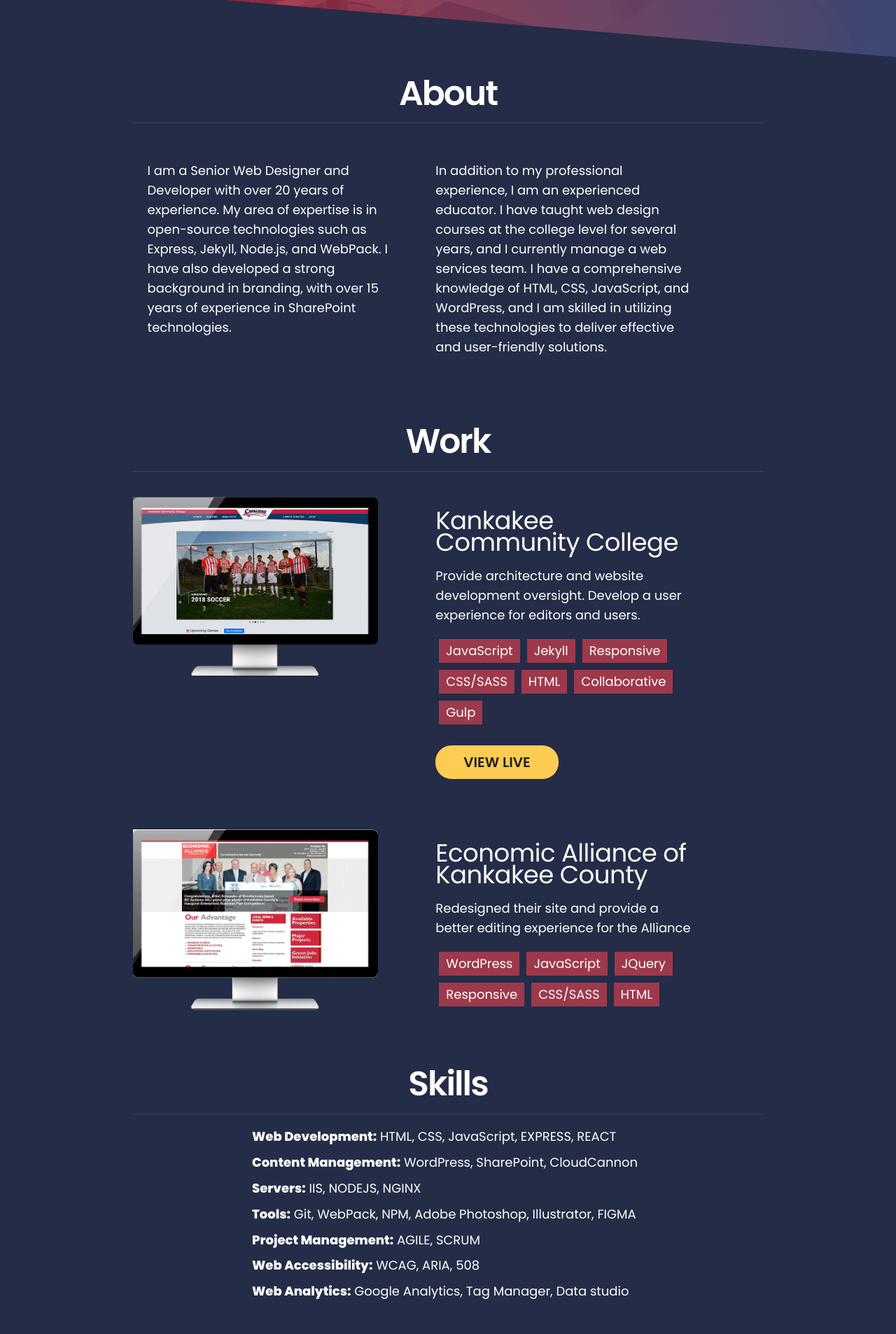
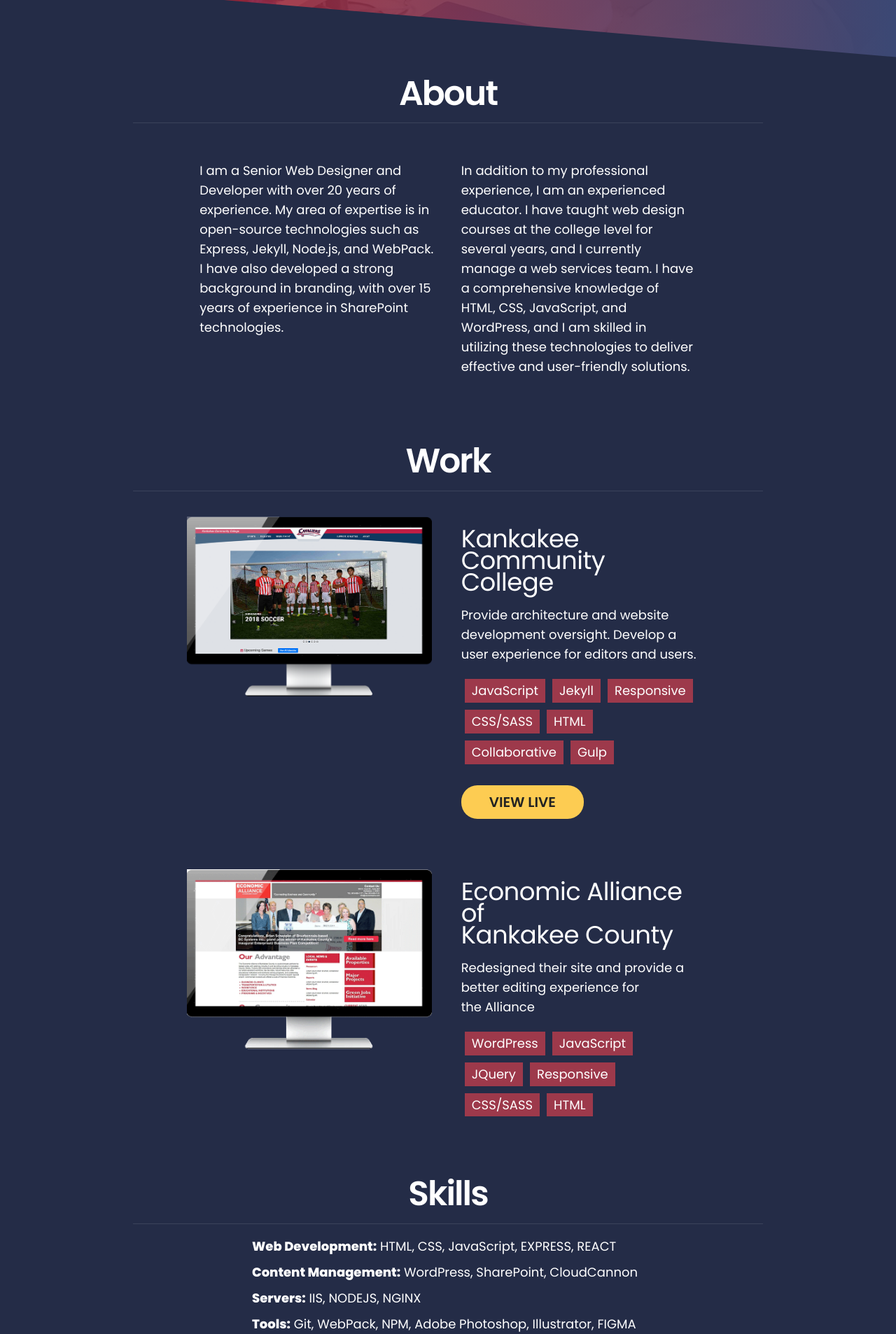
Before and after one commit to rehmpke/rogerehmpkesite, a Jekyll site: the page built from index.html, in a window 1280 px wide. Shown: the part 413-2319 px from the top of the page at 70% size. Built offline with Jekyll 4.4.1, drawn with Linux system fonts in a browser that asks for light colours.

Commit message:
Equally distribute grid columns to better center

```diff
--- a/_data/hash.yml
+++ b/_data/hash.yml
@@ -1 +1 @@
-a4d8c770710d1b807222
+3afc28d8950a6dc67465
--- a/assets/css/style.css
+++ b/assets/css/style.css
@@ -240,7 +240,7 @@
   .about__projectdiv {
     display: grid;
     grid-template-columns: repeat(2, 1fr);
-    grid-column: 1/12;
+    grid-column: 2/12;
     margin-bottom: 1.5em; }
   .about__projectimgdiv__imgdiv {
     grid-column-start: 1; } }
@@ -297,7 +297,7 @@
   .work__projectdiv {
     display: grid;
     grid-template-columns: repeat(2, 1fr);
-    grid-column: 1/12;
+    grid-column: 2/12;
     margin-bottom: 1.5em; }
   .work__projectimgdiv__imgdiv {
     grid-column-start: 1; } }
--- a/assets/scss/2-modules/_about.scss
+++ b/assets/scss/2-modules/_about.scss
@@ -40,7 +40,7 @@
   .about__projectdiv {
     display: grid;
     grid-template-columns: repeat(2,1fr);
-    grid-column: 1/12;
+    grid-column: 2/12;
     margin-bottom: 1.5em;
   }
 
--- a/assets/scss/2-modules/_work.scss
+++ b/assets/scss/2-modules/_work.scss
@@ -66,7 +66,7 @@
   .work__projectdiv {
     display: grid;
     grid-template-columns: repeat(2,1fr);
-    grid-column: 1/12;
+    grid-column: 2/12;
     margin-bottom: 1.5em;
   }
 
```
